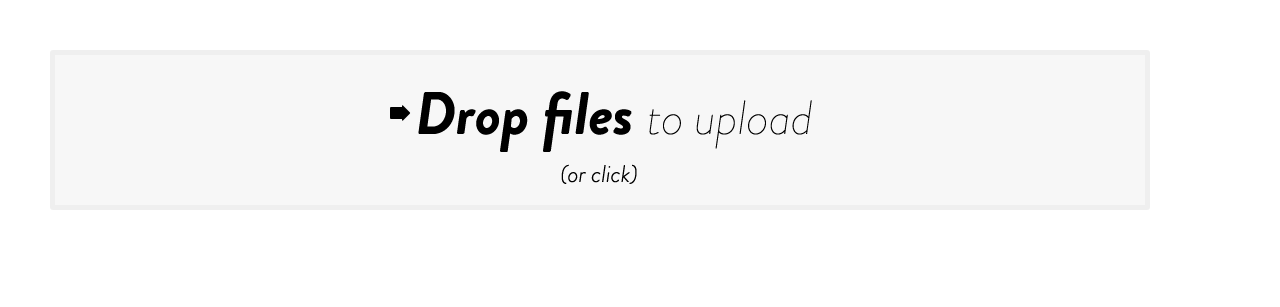
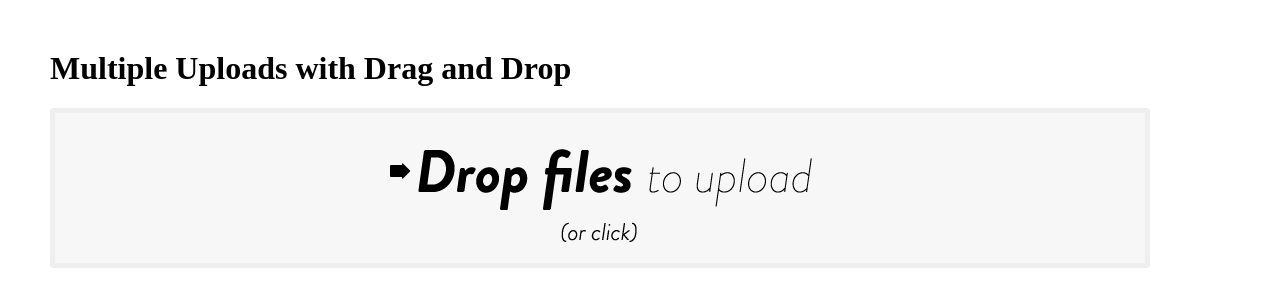
Before and after one commit to cescgie/Upload-File-with-PHP, a PHP site: page /dropzone.php in a window 1280 px wide. Shown: the top 307 px of the page. Run offline with PHP 8.4, Linux system fonts and the light colour scheme.

Commit message:
Update Dropzone

```diff
--- a/dropzone.php
+++ b/dropzone.php
@@ -1,12 +1,13 @@
 <!DOCTYPE html>
 <html>
-
+  <header>
+    <title>Dropzone</title>
     <!-- Dropzone -->
     <link rel="stylesheet" type="text/css" href="dropzone/css/dropzone.css">
     <script src="dropzone/dropzone.js"></script>
-
+  </header>
   <body style="margin-left:50px;margin-top:50px;">
-
+    <h1>Multiple Uploads with Drag and Drop</h1>
     <form action="api.php" class="dropzone">
       <div class="fallback">
         <input name="file" type="file" multiple />
```
Lines whose indentation alone changed are shown as unchanged.
